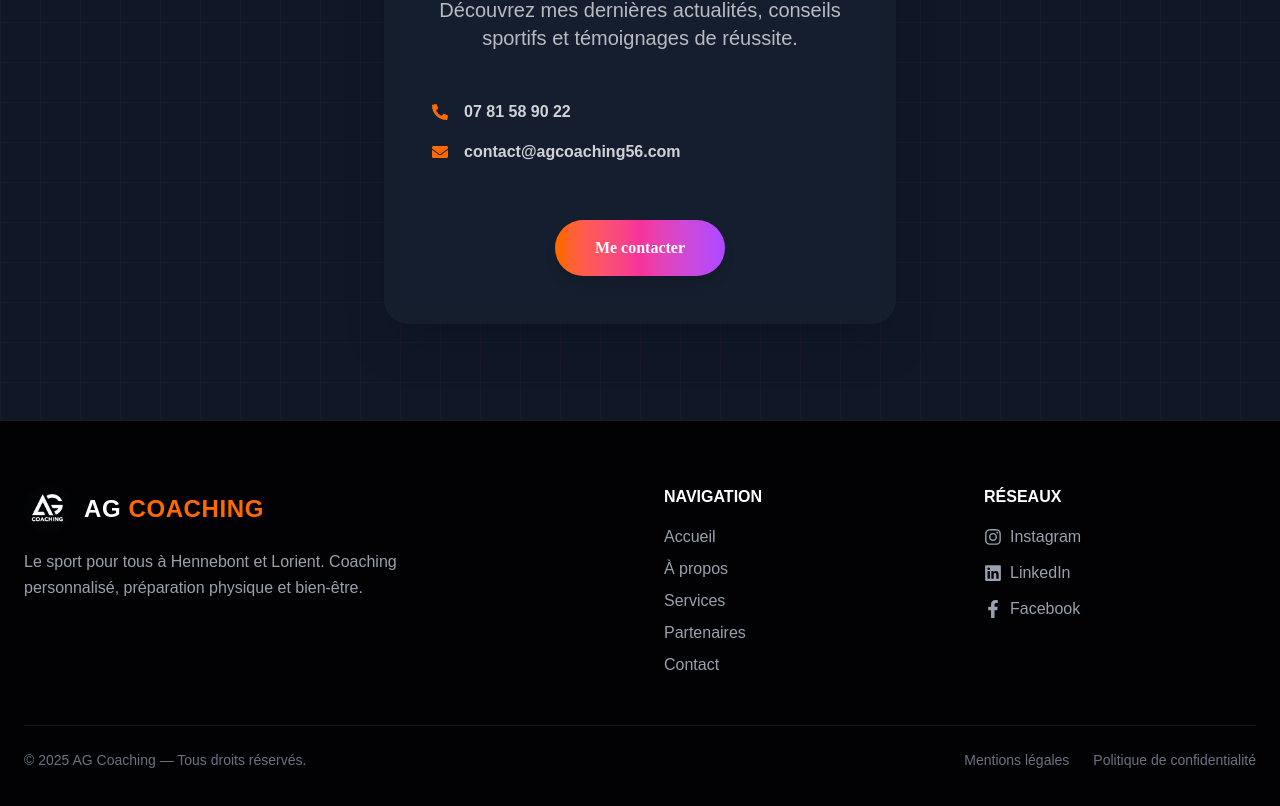
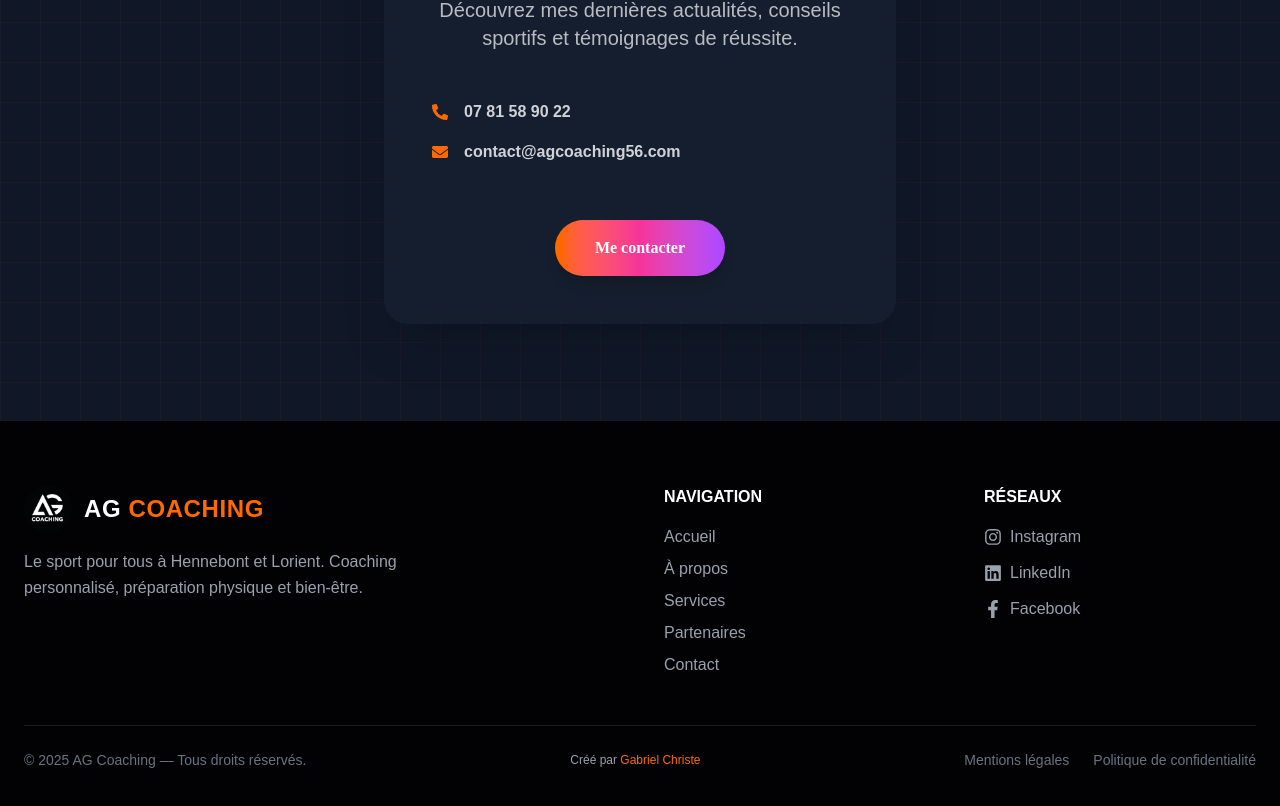
Before and after one commit to GumSurf/ag-coaching, a React (Vite) app: page / in a window 1280 px wide. Shown: the part 6658-7464 px from the top of the page. Built offline with nearby package versions, Linux system fonts and the light colour scheme.

Commit message:
Add: Créer par Gabriel Christe

```diff
--- a/src/components/Footer.jsx
+++ b/src/components/Footer.jsx
@@ -89,6 +89,18 @@
           {/* Bas de page */}
           <div className="border-t border-white/10 mt-12 pt-6 flex flex-col md:flex-row items-center justify-between text-sm text-gray-500 gap-4">
             <p>© {new Date().getFullYear()} AG Coaching — Tous droits réservés.</p>
+            {/* Ligne "Créé par Gabriel Christe" */}
+            <div className="text-xs text-gray-400">
+              Créé par{' '}
+              <a
+                href="https://gabrielchriste.fr"
+                target="_blank"
+                rel="noopener noreferrer"
+                className="text-orange-500 hover:underline"
+              >
+                Gabriel Christe
+              </a>
+            </div>
             <div className="flex gap-6">
               <button
                 onClick={() => setLegalOpen(true)}
```
